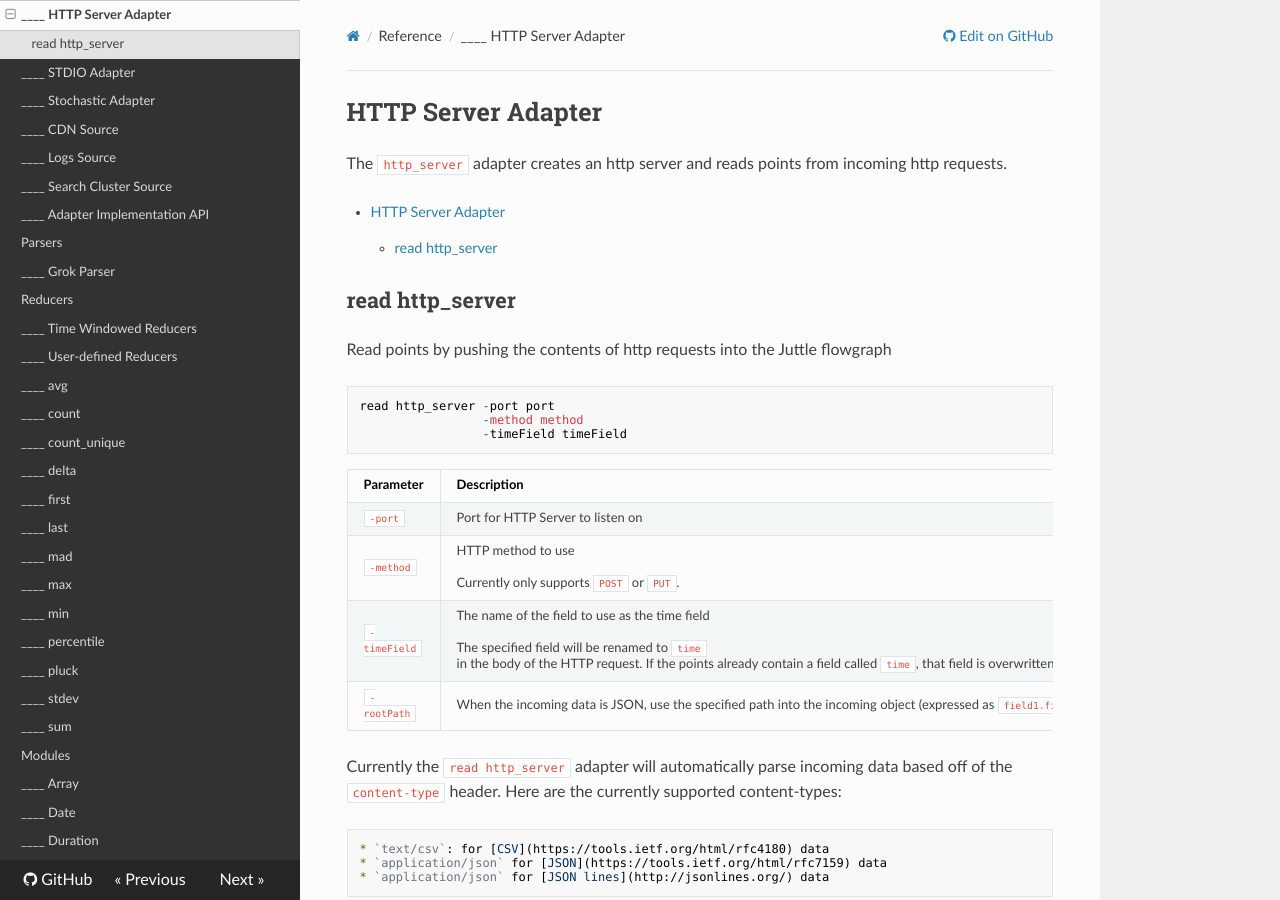
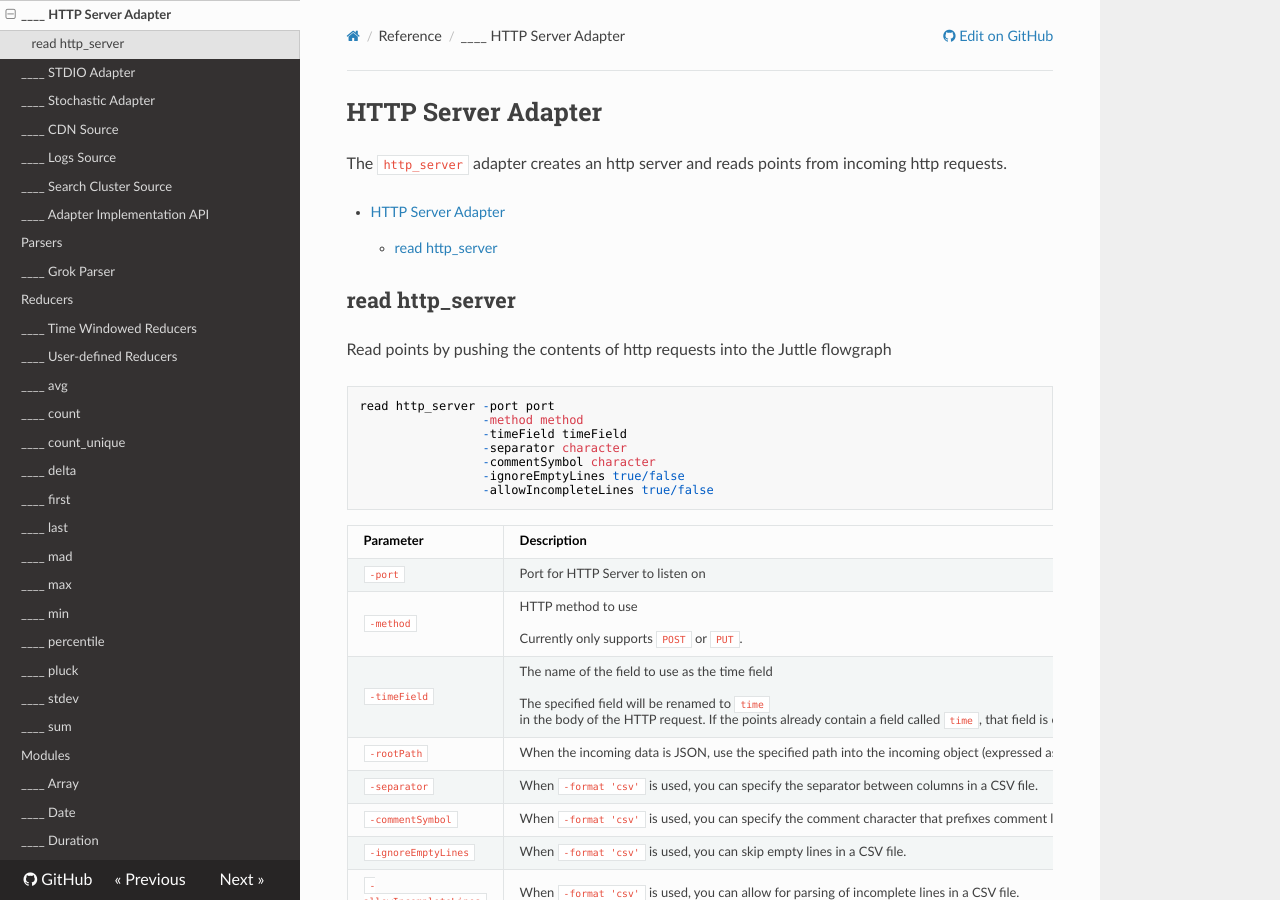
Before and after one commit to juttle/juttle, an MkDocs documentation site: the page built from docs/adapters/http_server.md, in a window 1280 px wide and 900 px high. Built offline with MkDocs 1.6.1, drawn with Linux system fonts in a browser that asks for light colours; nearby versions of some CDN libraries; old or Windows-style settings are respelled for this version of MkDocs.

Commit message:
updated documentation with new csv parser options

````diff
--- a/docs/adapters/http_server.md
+++ b/docs/adapters/http_server.md
@@ -16,6 +16,10 @@ Read points by pushing the contents of http requests into the Juttle flowgraph
 read http_server -port port
                  -method method
                  -timeField timeField
+                 -separator character
+                 -commentSymbol character
+                 -ignoreEmptyLines true/false
+                 -allowIncompleteLines true/false
 ```
 
 Parameter         |             Description          | Required?
@@ -24,6 +28,10 @@ Parameter         |             Description          | Required?
 `-method`         | HTTP method to use <br><br> Currently only supports `POST` or `PUT`. | No; default: `POST`
 `-timeField`      | The name of the field to use as the time field <br><br>The specified field will be renamed to `time` in the body of the HTTP request. If the points already contain a field called `time`, that field is overwritten. This is useful when the source data contains a time field whose values are not valid time stamps.  | No; defaults to keeping the `time` field as is
 `-rootPath`       | When the incoming data is JSON, use the specified path into the incoming object (expressed as `field1.field2`) to emit points | No
+`-separator`  | When `-format 'csv'` is used, you can specify the separator between columns in a CSV file. | No: defaults to `,`
+`-commentSymbol`    | When `-format 'csv'` is used, you can specify the comment character that prefixes comment lines in a CSV file. | No: defaults to `,`
+`-ignoreEmptyLines`     | When `-format 'csv'` is used, you can skip empty lines in a CSV file. | No: defaults to `false`
+`-allowIncompleteLines` | When `-format 'csv'` is used, you can allow for parsing of incomplete lines in a CSV file. | No: defaults to `false`
 
 Currently the `read http_server` adapter will automatically parse incoming data based off of the `content-type` header. Here are the currently supported content-types:
 
````
Also changed, not shown: docs/adapters/file.md (+4 -1 lines), docs/adapters/http.md (+8 -0 lines), docs/adapters/stdio.md (+4 -1 lines).
